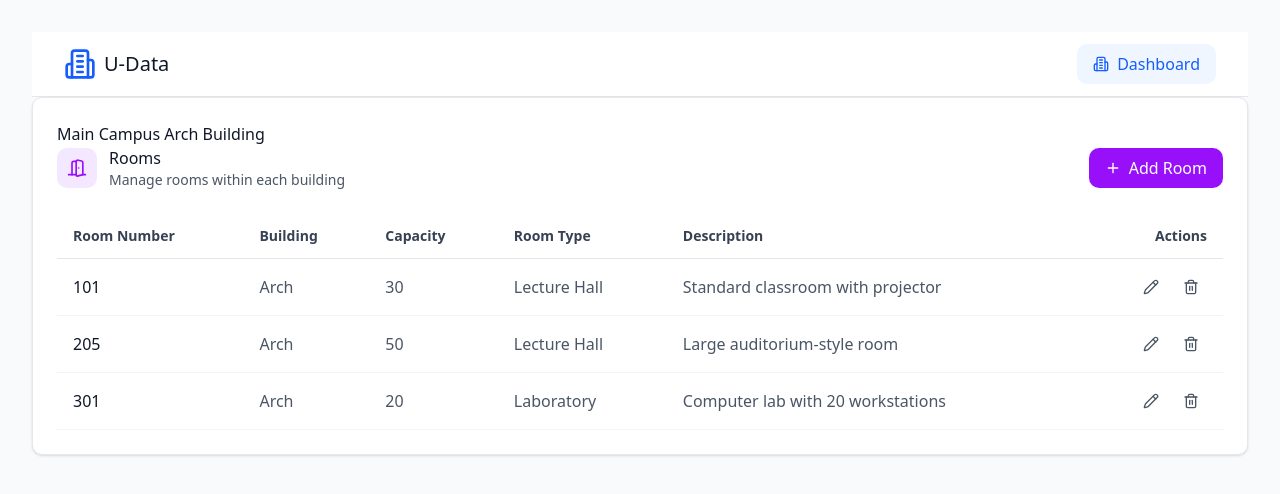
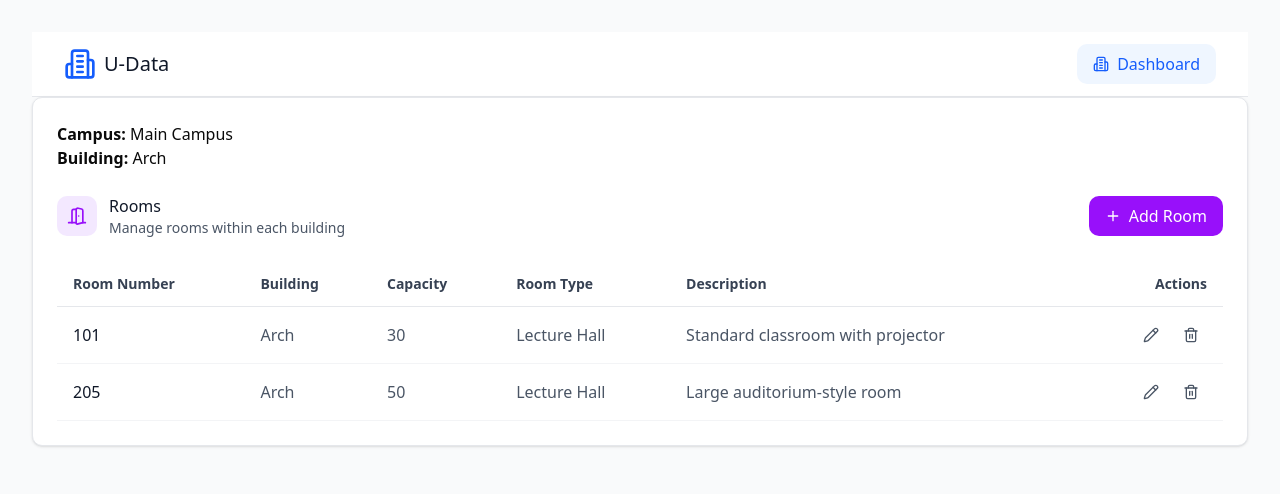
Before and after one commit to Orel-y/UData, a React (Vite) app in the folder udatafrontend/: page /campus/1/building/1 in a window 1280 px wide. Shown: the top 494 px of the page. Built offline with nearby package versions, Linux system fonts and the light colour scheme.

Commit message:
safe and aware routing while recording data

```diff
--- a/udatafrontend/src/components/BuildingSection.tsx
+++ b/udatafrontend/src/components/BuildingSection.tsx
@@ -2,30 +2,26 @@ import { useState } from 'react';
 import { Plus, Pencil, Trash2, Building } from 'lucide-react';
 import { Building as BuildingType, Campus } from '../App';
 import { Modal } from './Modal';
-import { useNavigate, useParams } from 'react-router';
+import { useNavigate} from 'react-router';
 
 interface BuildingSectionProps {
-  buildings: BuildingType[];
-  campuses: Campus[];
+  campus: Campus;
+  currentCampusBuildings: BuildingType[];
   onAdd: (building: Omit<BuildingType, 'id'>) => void;
   onUpdate: (id: string, building: Omit<BuildingType, 'id'>) => void;
   onDelete: (id: string) => void;
 }
 
-export function BuildingSection({ buildings, campuses, onAdd, onUpdate, onDelete }: BuildingSectionProps) {
+export function BuildingSection({ campus,currentCampusBuildings, onAdd, onUpdate, onDelete }: BuildingSectionProps) {
   const navigate = useNavigate();
 
   const [isModalOpen, setIsModalOpen] = useState(false);
   const [editingBuilding, setEditingBuilding] = useState<BuildingType | null>(null);
   const [formData, setFormData] = useState({ name: '', floorCount: 1, campusId: '' });
 
-  const {campusId} = useParams();
-  const campus = campuses.find(c => c.id === campusId);
-
-  const filteredBuildings = buildings.filter(b => b.campusId === campusId);
 
   const openAddModal = () => {
-    setFormData({ name: '', floorCount: 1, campusId: campusId || ''});
+    setFormData({ name: '', floorCount: 1, campusId: campus.id || ''});
     setEditingBuilding(null);
     setIsModalOpen(true);
   };
@@ -58,6 +54,9 @@ export function BuildingSection({ buildings, campuses, onAdd, onUpdate, onDelete
 
   return (
     <section className="bg-white rounded-lg shadow-sm border border-gray-200 p-6">
+      <div>
+        <h2 className='font-lm font-bold'><b>Campus:</b> {campus.name}</h2><br/>
+      </div>
       <div className="flex items-center justify-between mb-6">
         <div className="flex items-center gap-3">
           <div className="w-10 h-10 bg-green-100 rounded-lg flex items-center justify-center">
@@ -65,12 +64,12 @@ export function BuildingSection({ buildings, campuses, onAdd, onUpdate, onDelete
           </div>
           <div>
             <h2 className="text-gray-900">Buildings</h2>
-            <p className="text-gray-600 text-sm">Manage buildings within each campus</p>
+            <p className="text-gray-600 text-sm">Manage buildings within campuses</p>
           </div>
         </div>
         <button
           onClick={openAddModal}
-          disabled={campuses.length === 0}
+          disabled={campus == null}
           className="flex items-center gap-2 px-4 py-2 bg-green-600 text-white rounded-lg hover:bg-green-700 transition-colors disabled:opacity-50 disabled:cursor-not-allowed"
         >
           <Plus className="w-4 h-4" />
@@ -95,20 +94,20 @@ export function BuildingSection({ buildings, campuses, onAdd, onUpdate, onDelete
             </tr>
           </thead>
           <tbody>
-            {campuses.length === 0 ? (
+            {campus == null ? (
               <tr>
                 <td colSpan={4} className="text-center py-8 text-gray-500">
                   Please add a campus first before adding buildings.
                 </td>
               </tr>
-            ) : filteredBuildings.length === 0 ? (
+            ) : currentCampusBuildings.length === 0 ? (
               <tr>
                 <td colSpan={4} className="text-center py-8 text-gray-500">
                   No buildings found. Click &quot;Add Building&quot; to get started.
                 </td>
               </tr>
             ) : (
-              filteredBuildings.map(building => {
+              currentCampusBuildings.map(building => {
                 return (
                   <tr key={building.id} className="border-b border-gray-100 hover:bg-gray-50">
                     <td className="py-3 px-4 text-gray-900" onClick={()=>handleBuildingClick(building)}>{building.name}</td>
--- a/udatafrontend/src/components/CampusSection.tsx
+++ b/udatafrontend/src/components/CampusSection.tsx
@@ -45,7 +45,6 @@ export function CampusSection({ campuses, onAdd, onUpdate, onDelete }: CampusSec
     }
   };
   const handleCampusClick = (campus: Campus) => {
-    console.log("Campus clicked:", campus);
     navigate(`/campus/`+campus.id);
   };
 
--- a/udatafrontend/src/components/RoomSection.tsx
+++ b/udatafrontend/src/components/RoomSection.tsx
@@ -13,8 +13,6 @@ interface RoomSectionProps {
 }
 
 export function RoomSection({ rooms, building, campus, onAdd, onUpdate, onDelete }: RoomSectionProps) {
-  const [selectedCampusId, setSelectedCampusId] = useState<string>('');
-  const [selectedBuildingId, setSelectedBuildingId] = useState<string>('');
   const [isModalOpen, setIsModalOpen] = useState(false);
   const [editingRoom, setEditingRoom] = useState<Room | null>(null);
   const [formData, setFormData] = useState({
@@ -25,11 +23,6 @@ export function RoomSection({ rooms, building, campus, onAdd, onUpdate, onDelete
     buildingId: '',
   });
 
-  const filteredBuildings = building;
-
-  const filteredRooms = selectedBuildingId
-    ? rooms.filter(r => r.buildingId === selectedBuildingId)
-    : rooms;
 
   const openAddModal = () => {
     setFormData({
@@ -73,9 +66,8 @@ export function RoomSection({ rooms, building, campus, onAdd, onUpdate, onDelete
 
   return (
     <section className="bg-white rounded-lg shadow-sm border border-gray-200 p-6">
-      <div className='flex item-center font-bold text-gray-900 text-l'>
-        <label>{campus.name} {building.name} Building</label>
-      </div>
+      <span><b>Campus: </b>{campus.name}</span><br/>
+      <span><b>Building: </b>{building.name}</span><br/><br/>
       <div className="flex items-center justify-between mb-6">
         <div className="flex items-center gap-3">
           <div className="w-10 h-10 bg-purple-100 rounded-lg flex items-center justify-center">
@@ -96,8 +88,6 @@ export function RoomSection({ rooms, building, campus, onAdd, onUpdate, onDelete
         </button>
       </div>
 
-
-
       <div className="overflow-x-auto">
         <table className="w-full">
           <thead>
@@ -117,14 +107,14 @@ export function RoomSection({ rooms, building, campus, onAdd, onUpdate, onDelete
                   Please add buildings first before adding rooms.
                 </td>
               </tr>
-            ) : filteredRooms.length === 0 ? (
+            ) : rooms.length === 0 ? (
               <tr>
                 <td colSpan={6} className="text-center py-8 text-gray-500">
                   No rooms found. Click &quot;Add Room&quot; to get started.
                 </td>
               </tr>
             ) : (
-              filteredRooms.map(room => {
+              rooms.map(room => {
                 return (
                   <tr key={room.id} className="border-b border-gray-100 hover:bg-gray-50">
                     <td className="py-3 px-4 text-gray-900">{room.roomNumber}</td>
--- a/udatafrontend/src/pages/Building.tsx
+++ b/udatafrontend/src/pages/Building.tsx
@@ -1,10 +1,15 @@
-import { useContext } from "react";
+import React, { useContext } from "react";
 import { AppContext, Building } from "../App";
 import { BuildingSection } from "../components/BuildingSection";
+import {useParams,useNavigate } from 'react-router-dom'
 
 export default function BuildingPage() {
+  const navigate = useNavigate();
 
     const { campuses,buildings, setBuildings, rooms, setRooms } = useContext(AppContext);
+    const {campusId} = useParams();
+    const campus = campuses.filter(c => c.id === campusId)[0];
+    const filteredBuildings = buildings.filter(b => b.campusId === campusId);
 
       const addBuilding = (building: Omit<Building, 'id'>) => {
         const newBuilding = { ...building, id: Date.now().toString() };
@@ -19,15 +24,16 @@ export default function BuildingPage() {
         setBuildings(buildings.filter(b => b.id !== id));
         setRooms(rooms.filter(r => r.buildingId !== id));
       };
+
       return (
-    <div>
-                  <BuildingSection
-                    buildings={buildings}
-                    campuses={campuses}
+          (campus ? <BuildingSection
+                        campus={campus}
+                        currentCampusBuildings= {filteredBuildings}
                         onAdd={addBuilding}
                         onUpdate={updateBuilding}
                         onDelete={deleteBuilding}
                       />
-    </div>
+                    : "No Campus exists with this credential")
+
       )
 }
--- a/udatafrontend/src/pages/Room.tsx
+++ b/udatafrontend/src/pages/Room.tsx
@@ -8,10 +8,9 @@ export default function RoomPage() {
   const { campuses,buildings, rooms, setRooms } = useContext(AppContext);
 
   const {campusId,buildingId} = useParams();
-
-  const campus = campuses.filter(c=>c.id==campusId)[0];
+  const campus = campuses.filter(c=>c.id===campusId)[0];
   const building = buildings.filter(b=>b.id===buildingId)[0];
-  console.log(campus,building)
+  const filteredRooms = rooms.filter(r=>r.buildingId==buildingId);
 
   const addRoom = (room: Omit<Room, 'id'>) => {
     const newRoom = { ...room, id: Date.now().toString() };
@@ -27,15 +26,15 @@ export default function RoomPage() {
   };
 
   return (
-    <div>
-            <RoomSection
-              rooms={rooms}
+    (building ? <RoomSection
+              rooms={filteredRooms}
               building={building}
               campus={campus}
               onAdd={addRoom}
               onUpdate={updateRoom}
               onDelete={deleteRoom}
             />
-    </div>
+            : "No Building exists with this credential")
+
   )
 }
```
Lines whose indentation alone changed are shown as unchanged.
